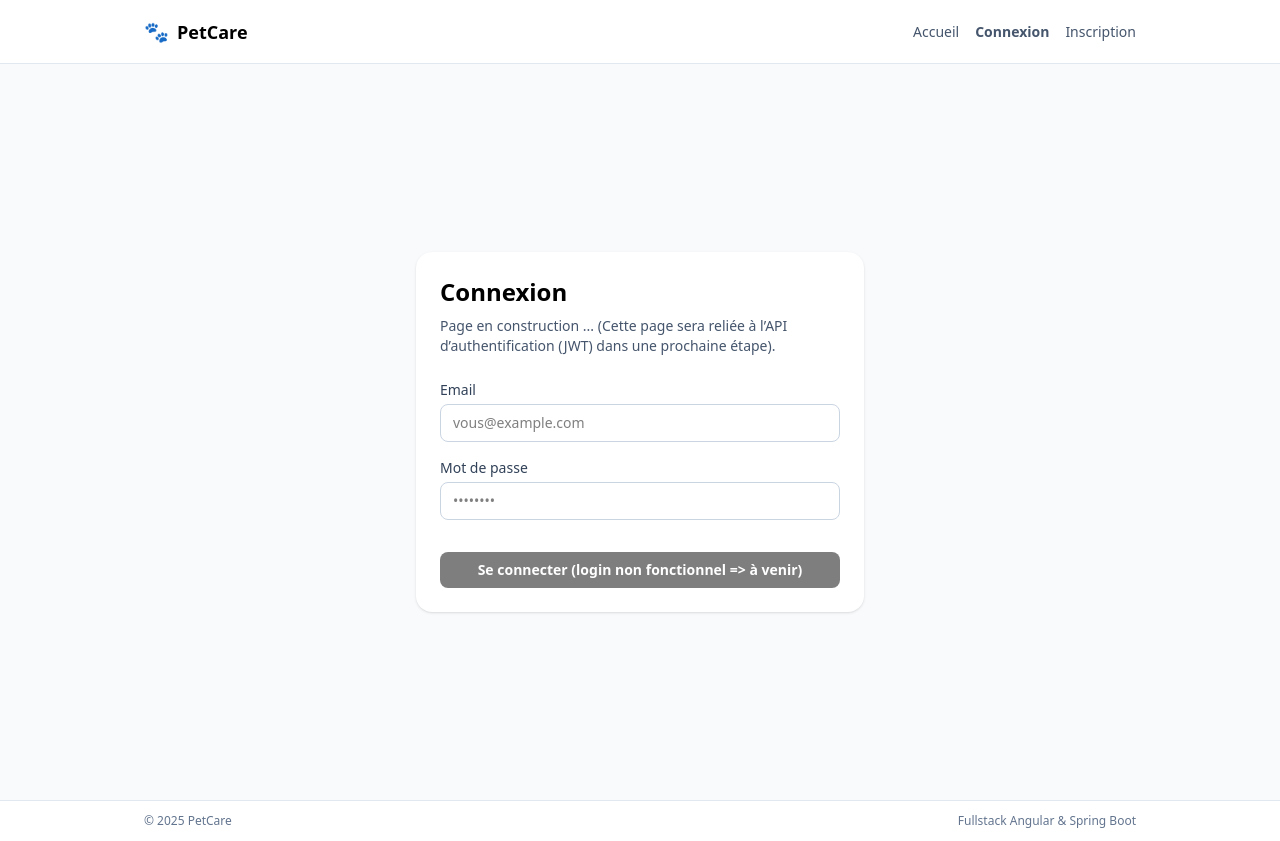
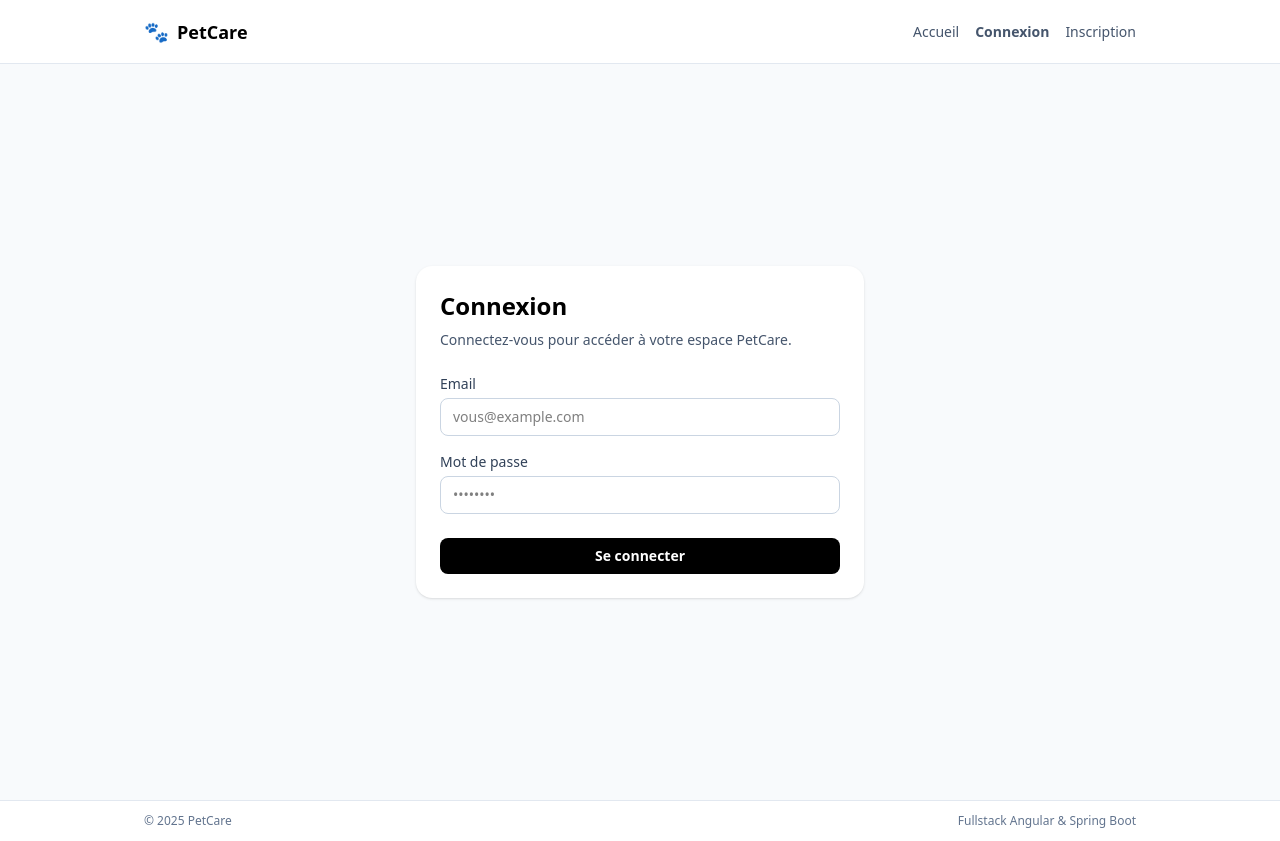
Before and after one commit to jordanDev34/petcare, an Angular app in the folder petcare-web/: page /login in a window 1280 px wide. Built offline with nearby package versions, Linux system fonts and the light colour scheme.

Commit message:
feat(web): add login page and JWT-based AuthService

```diff
--- /dev/null
+++ b/petcare-web/src/app/core/api/auth-api.service.ts
@@ -0,0 +1,41 @@
+import { Injectable, inject } from '@angular/core';
+import { HttpClient } from '@angular/common/http';
+import { Observable } from 'rxjs';
+
+export interface AuthResponse {
+  accessToken: string;
+  tokenType: string;
+}
+
+export interface RegisterPayload {
+  email: string;
+  password: string;
+}
+
+export interface LoginPayload {
+  email: string;
+  password: string;
+}
+
+export interface MeResponse {
+  email: string;
+  roles: { authority: string }[];
+}
+
+@Injectable({ providedIn: 'root' })
+export class AuthApiService {
+  private http = inject(HttpClient);
+  private readonly baseUrl = '/api/auth';
+
+  register(payload: RegisterPayload): Observable<AuthResponse> {
+    return this.http.post<AuthResponse>(`${this.baseUrl}/register`, payload);
+  }
+
+  login(payload: LoginPayload): Observable<AuthResponse> {
+    return this.http.post<AuthResponse>(`${this.baseUrl}/login`, payload);
+  }
+
+  me(): Observable<MeResponse> {
+    return this.http.get<MeResponse>(`${this.baseUrl}/me`);
+  }
+}
--- /dev/null
+++ b/petcare-web/src/app/core/auth/auth.service.ts
@@ -0,0 +1,66 @@
+import { Injectable, computed, signal, inject } from '@angular/core';
+import {
+  AuthApiService,
+  AuthResponse,
+  LoginPayload,
+  MeResponse,
+  RegisterPayload,
+} from '../api/auth-api.service';
+import { tap } from 'rxjs';
+
+@Injectable({ providedIn: 'root' })
+export class AuthService {
+  private authApi = inject(AuthApiService);
+  private readonly tokenKey = 'petcare_jwt';
+
+  private userSignal = signal<MeResponse | null>(null);
+
+  readonly user = computed(() => this.userSignal());
+  readonly isAuthenticated = computed(() => !!this.userSignal());
+
+  constructor() {
+    // Je verrais ici plus tard : si un token existe, je pourrais appeler loadCurrentUser()
+  }
+
+  getToken(): string | null {
+    return localStorage.getItem(this.tokenKey);
+  }
+
+  private setToken(token: string | null): void {
+    if (token) {
+      localStorage.setItem(this.tokenKey, token);
+    } else {
+      localStorage.removeItem(this.tokenKey);
+    }
+  }
+
+  login(payload: LoginPayload) {
+    return this.authApi.login(payload).pipe(
+      tap((res: AuthResponse) => {
+        this.setToken(res.accessToken);
+        // plus tard : this.loadCurrentUser().subscribe()
+      })
+    );
+  }
+
+  register(payload: RegisterPayload) {
+    return this.authApi.register(payload).pipe(
+      tap((res: AuthResponse) => {
+        this.setToken(res.accessToken);
+      })
+    );
+  }
+
+  loadCurrentUser() {
+    return this.authApi.me().pipe(
+      tap((user) => {
+        this.userSignal.set(user);
+      })
+    );
+  }
+
+  logout() {
+    this.setToken(null);
+    this.userSignal.set(null);
+  }
+}
--- a/petcare-web/src/app/features/auth/login/login.component.html
+++ b/petcare-web/src/app/features/auth/login/login.component.html
@@ -2,33 +2,51 @@
   <div class="w-full max-w-md bg-white rounded-2xl shadow p-6">
     <h1 class="text-2xl font-bold mb-2">Connexion</h1>
     <p class="text-sm text-slate-600 mb-6">
-      Page en construction ... (Cette page sera reliée à l’API d’authentification (JWT) dans une prochaine étape).
+      Connectez-vous pour accéder à votre espace PetCare.
     </p>
 
-    <div class="space-y-4">
+    <form [formGroup]="form" (ngSubmit)="submit()" class="space-y-4">
       <div>
         <label class="block text-sm text-slate-700 mb-1">Email</label>
         <input
+          type="email"
+          formControlName="email"
           class="w-full rounded-lg border border-slate-300 px-3 py-2 text-sm outline-none focus:ring-2 focus:ring-slate-900"
           placeholder="vous@example.com"
         />
+        @if (form.controls.email.touched && form.controls.email.invalid) {
+          <p class="mt-1 text-xs text-rose-600">Email invalide.</p>
+        }
       </div>
 
       <div>
         <label class="block text-sm text-slate-700 mb-1">Mot de passe</label>
         <input
           type="password"
+          formControlName="password"
           class="w-full rounded-lg border border-slate-300 px-3 py-2 text-sm outline-none focus:ring-2 focus:ring-slate-900"
           placeholder="••••••••"
         />
+        @if (form.controls.password.touched && form.controls.password.invalid) {
+          <p class="mt-1 text-xs text-rose-600">Mot de passe requis.</p>
+        }
       </div>
 
+      @if (error) {
+        <p class="text-sm text-rose-600">{{ error }}</p>
+      }
+
       <button
-        class="w-full mt-4 rounded-lg bg-black text-white py-2 text-sm font-semibold hover:opacity-90 disabled:opacity-50"
-        disabled
+        type="submit"
+        class="w-full mt-2 rounded-lg bg-black text-white py-2 text-sm font-semibold hover:opacity-90 disabled:opacity-50"
+        [disabled]="loading"
       >
-        Se connecter (login non fonctionnel => à venir)
+        @if (loading) {
+          Connexion…
+        } @else {
+          Se connecter
+        }
       </button>
-    </div>
+    </form>
   </div>
 </div>
--- a/petcare-web/src/app/features/auth/login/login.component.ts
+++ b/petcare-web/src/app/features/auth/login/login.component.ts
@@ -1,10 +1,55 @@
-import { Component } from '@angular/core';
+import { Component, inject } from '@angular/core';
 import { CommonModule } from '@angular/common';
+import { ReactiveFormsModule, FormBuilder, Validators } from '@angular/forms';
+import { Router } from '@angular/router';
+import { AuthService } from '../../../core/auth/auth.service';
 
 @Component({
   selector: 'app-login',
   standalone: true,
-  imports: [CommonModule],
+  imports: [CommonModule, ReactiveFormsModule],
   templateUrl: './login.component.html',
 })
-export class LoginComponent {}
+export class LoginComponent {
+  private fb = inject(FormBuilder);
+  private auth = inject(AuthService);
+  private router = inject(Router);
+
+  loading = false;
+  error: string | null = null;
+
+  form = this.fb.group({
+    email: ['', [Validators.required, Validators.email]],
+    password: ['', [Validators.required]],
+  });
+
+  submit(): void {
+    if (this.form.invalid) {
+      this.form.markAllAsTouched();
+      return;
+    }
+
+    this.loading = true;
+    this.error = null;
+
+    const value = this.form.getRawValue();
+
+    this.auth
+      .login({
+        email: value.email!,
+        password: value.password!,
+      })
+      .subscribe({
+        next: () => {
+          this.loading = false;
+          // plus tard : this.auth.loadCurrentUser().subscribe()
+          this.router.navigateByUrl('/');
+        },
+        error: (err) => {
+          console.error('Login error', err);
+          this.loading = false;
+          this.error = 'Email ou mot de passe incorrect.';
+        },
+      });
+  }
+}
```
Also changed, not shown: 1 other file (tests, documents, lock files or other folders).
